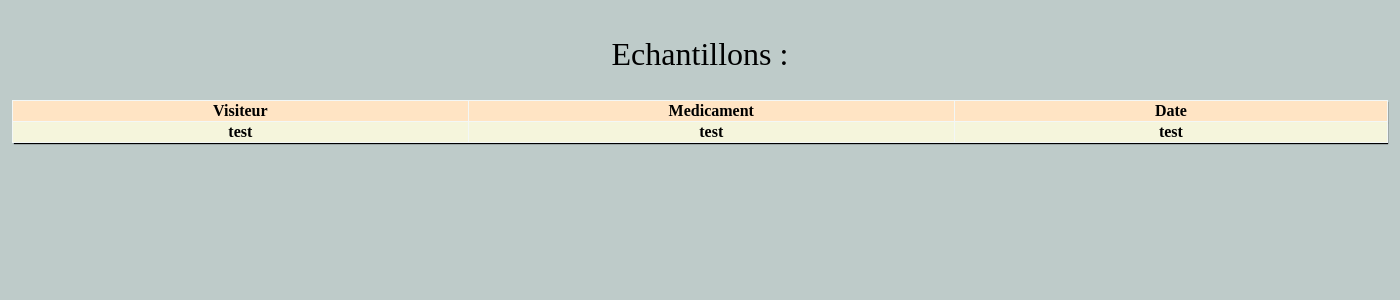
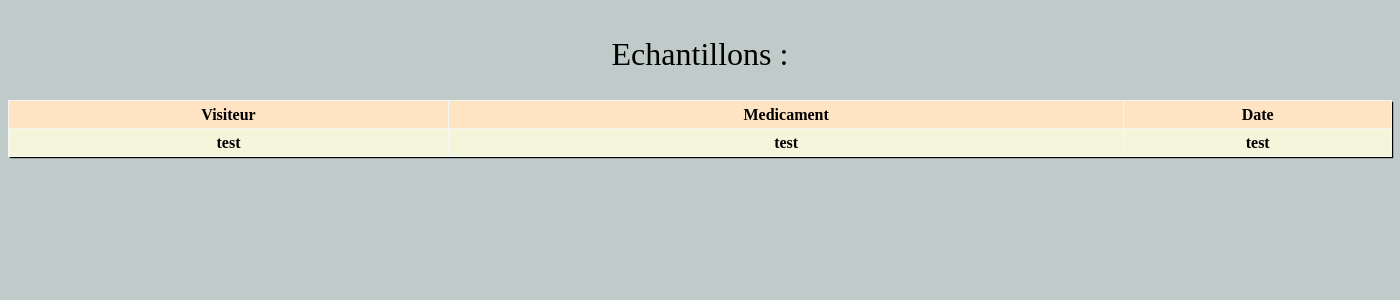
Before and after one commit to BallotD/Projet_GSB, a PHP site: page /vues/v_magasiniers.php in a window 1400 px wide. Shown: the top 300 px of the page. Run offline with PHP 8.4, Linux system fonts and the light colour scheme; lists and menus that the app fills with data are empty.

Commit message:
version 1.2 Maël

```diff
--- a/includes/css/faitmaison.css
+++ b/includes/css/faitmaison.css
@@ -20,24 +20,23 @@ tr /* Mettre une bordure sur les td ET les th */
 {
     border: 1px solid #F3F7F6;
     box-shadow: 1px 1px 1px;
+    line-height: 25px;
 }
 tbody
 {
 	font-style: normal;
 	background-color: 	#F5F5DC;
 }
-body
-{
-	border-radius: 25px;
-}
 table
 {
-	margin-left: auto;
-	margin-right: auto;
+    width: 100%;
 }
 th
 {
-	padding-left: 200px ;
-	padding-right: 200px;
 	border: 1px solid #F3F7F6;
 }
+td
+{
+
+    text-align:center;
+}
```
Also changed, not shown: includes/modele/gestion_bdd.php (+6 -6 lines), vues/v_production.php (+5 -3 lines).
